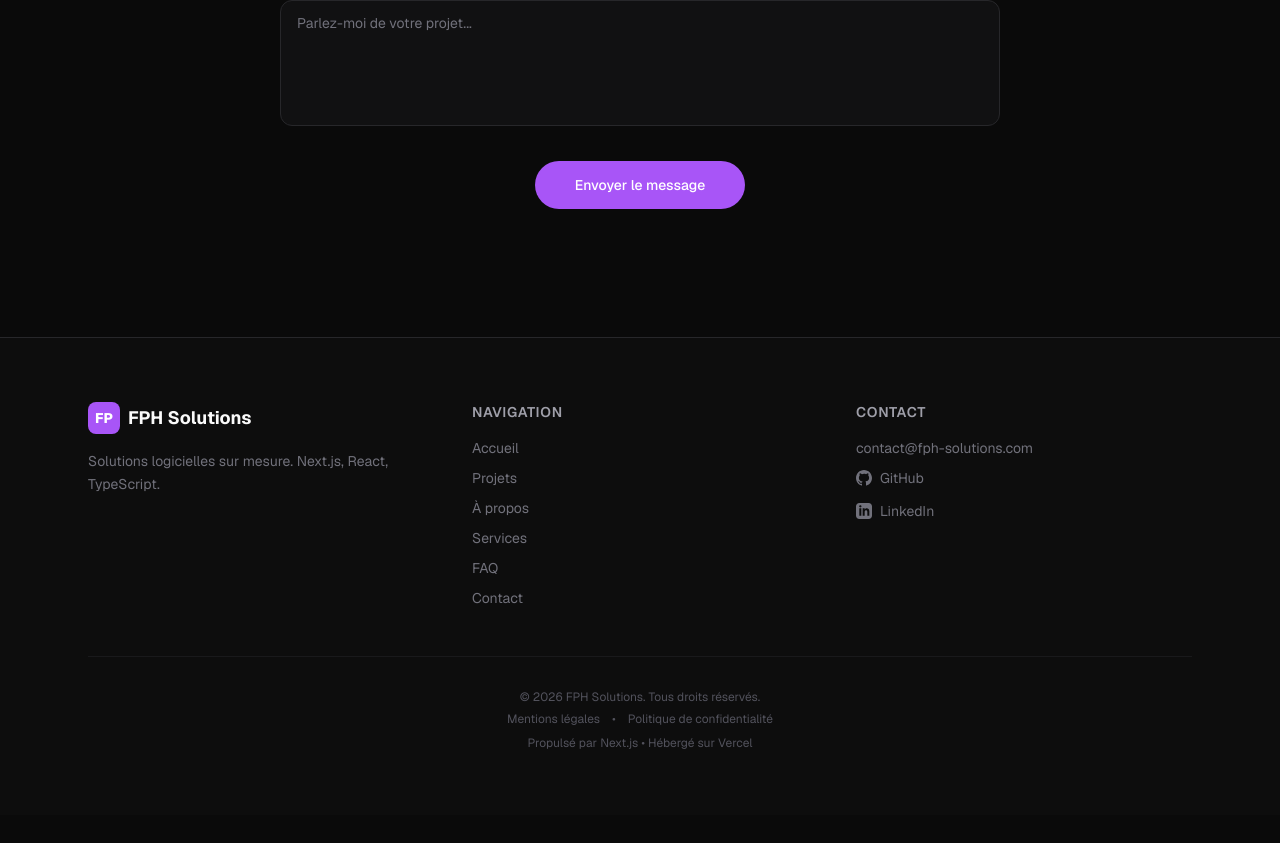
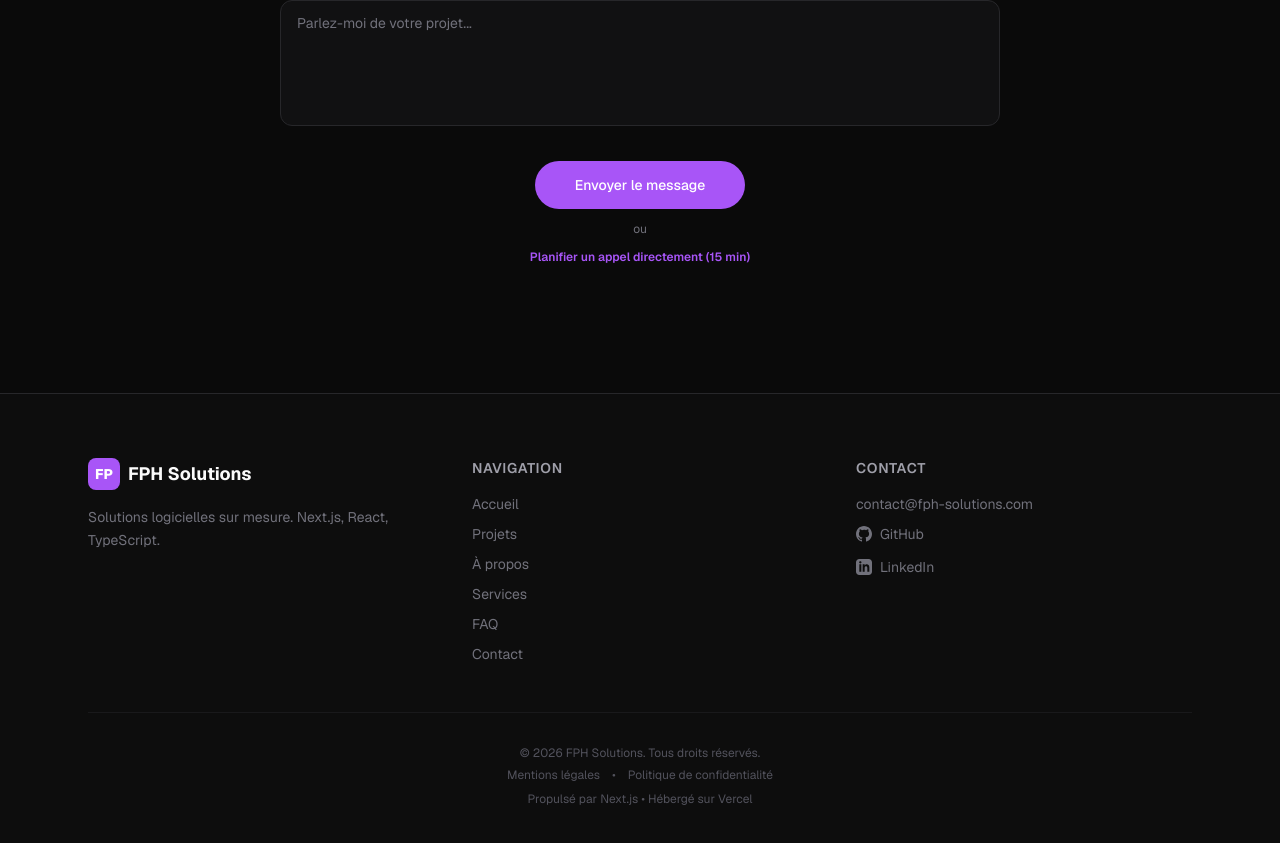
Before and after one commit to FPH-DEV89/fph-solutions, a Next.js app: page / in a window 1280 px wide. Shown: the part 5222-6065 px from the top of the page. Before the commit the page ends 6037 px from the top, so only its background shows below. Built offline with nearby package versions, Linux system fonts and the light colour scheme.

Commit message:
feat: integrate Cal.com booking link

```diff
--- a/src/components/ContactForm.tsx
+++ b/src/components/ContactForm.tsx
@@ -75,6 +75,21 @@ export default function ContactForm() {
             <p className="mt-2 text-zinc-600 dark:text-zinc-400">
               Merci ! Je vous réponds dans les plus brefs délais.
             </p>
+
+            <div className="my-6 border-t border-zinc-100 dark:border-zinc-800 pt-6">
+              <p className="text-sm text-zinc-600 dark:text-zinc-400 mb-3">
+                Vous préférez planifier un échange directement ?
+              </p>
+              <a
+                href="https://cal.com/fph-solutions.com/15min"
+                target="_blank"
+                rel="noopener noreferrer"
+                className="inline-flex h-11 items-center justify-center rounded-full bg-[#a855f7] px-6 text-sm font-medium text-white transition-all hover:bg-[#9333ea] hover:shadow-md active:scale-95"
+              >
+                Réserver un appel découverte (15 min)
+              </a>
+            </div>
+
             <p className="mt-6 text-sm text-zinc-500">
               Vous pouvez aussi m&apos;écrire directement à{" "}
               <a href="mailto:contact@fph-solutions.com" className="text-[#a855f7] hover:underline">
@@ -143,6 +158,15 @@ export default function ContactForm() {
               >
                 {loading ? "Envoi en cours..." : "Envoyer le message"}
               </button>
+              <span className="text-xs text-zinc-500">ou</span>
+              <a
+                href="https://cal.com/fph-solutions.com/15min"
+                target="_blank"
+                rel="noopener noreferrer"
+                className="text-xs font-semibold text-[#a855f7] hover:underline transition"
+              >
+                Planifier un appel directement (15 min)
+              </a>
             </div>
           </form>
         )}
```
